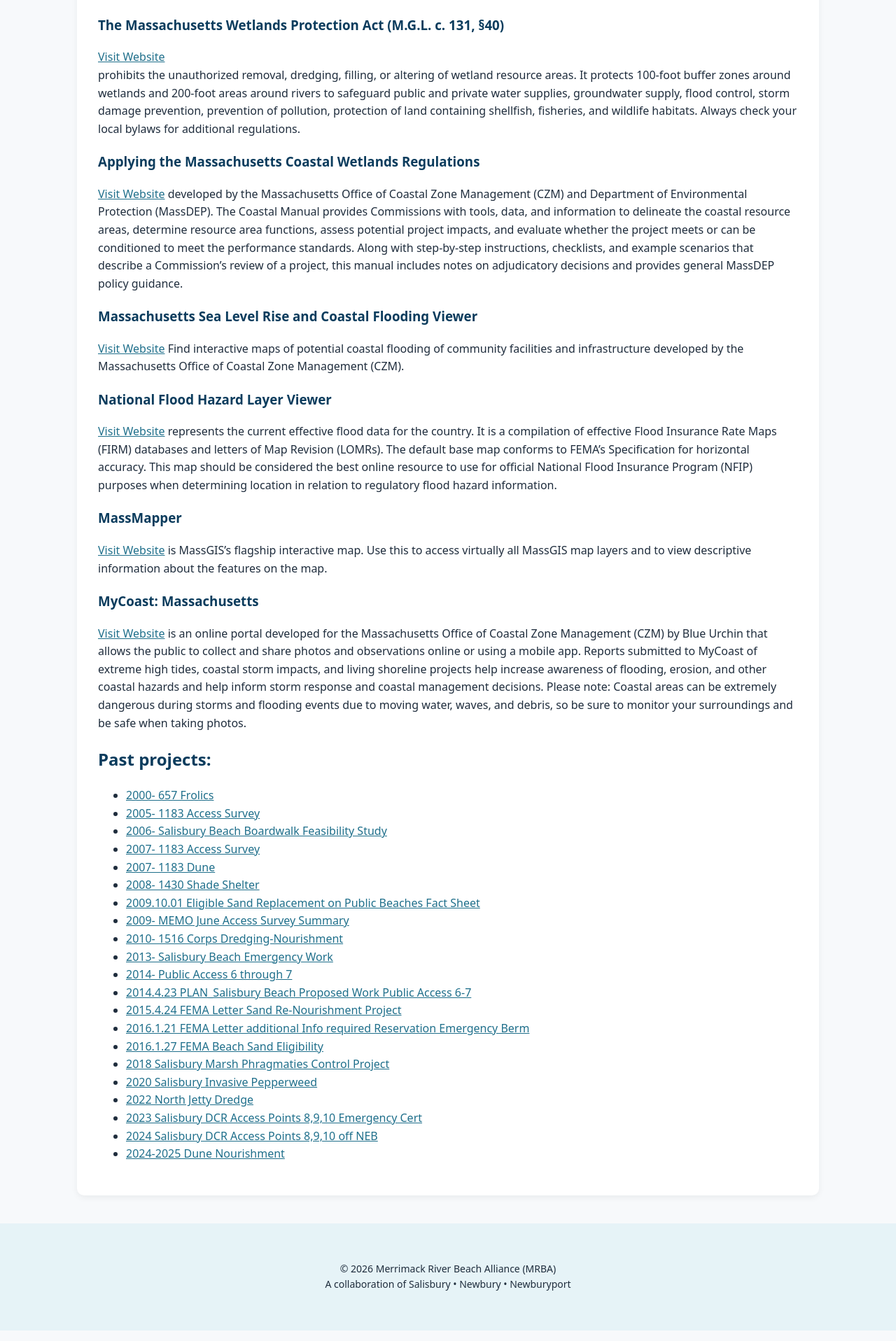
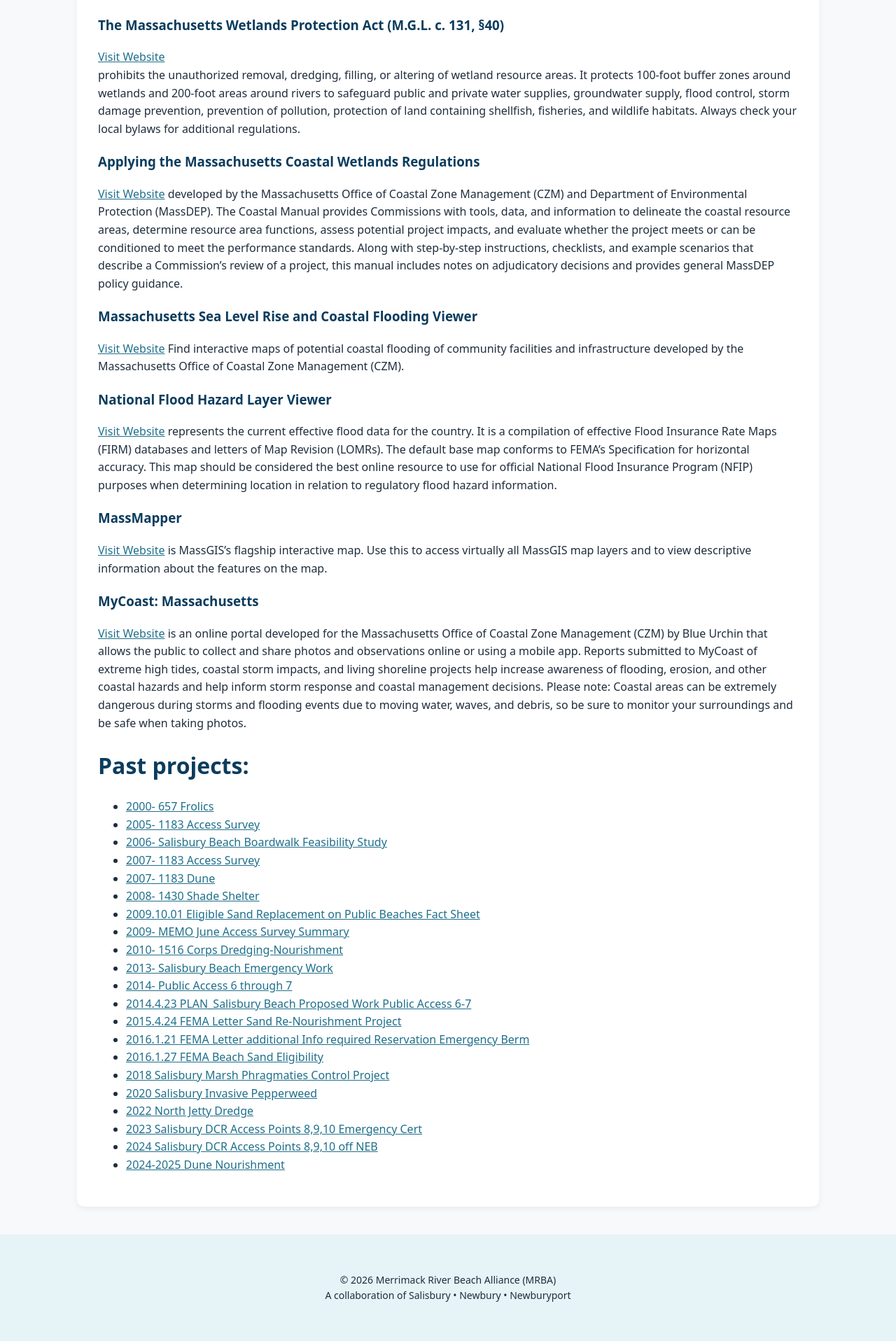
Before and after one commit to MAMRBAGOV/mamrba.gov, a Jekyll site: the page built from education.md, in a window 1280 px wide. Shown: the part 1373-3289 px from the top of the page at 70% size. Built offline with Jekyll 4.4.1, drawn with Linux system fonts in a browser that asks for light colours.

```diff
--- a/education.md
+++ b/education.md
@@ -41,7 +41,7 @@ is MassGIS's flagship interactive map. Use this to access virtually all MassGIS
 is an online portal developed for the Massachusetts Office of Coastal Zone Management (CZM) by Blue Urchin that allows the public to collect and share photos and observations online or using a mobile app. Reports submitted to MyCoast of extreme high tides, coastal storm impacts, and living shoreline projects help increase awareness of flooding, erosion, and other coastal hazards and help inform storm response and coastal management decisions. Please note: Coastal areas can be extremely dangerous during storms and flooding events due to moving water, waves, and debris, so be sure to monitor your surroundings and be safe when taking photos.
 
 
-## Past projects:
+# Past projects:
 
 - [2000- 657 Frolics](/assets/docs/Appendix A_2000- 657 Frolics.pdf)
 - [2005- 1183 Access Survey](/assets/docs/Appendix B_2005- 1183 Access Survey.pdf)
```
